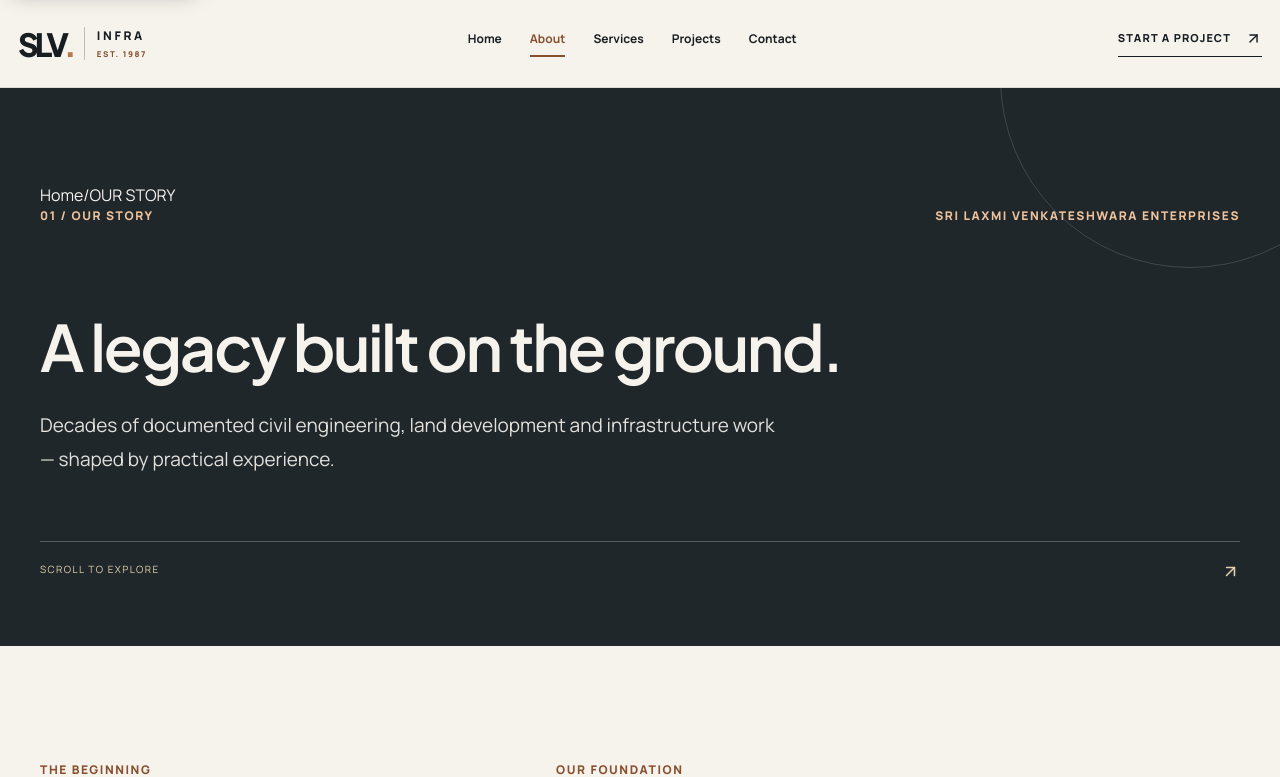
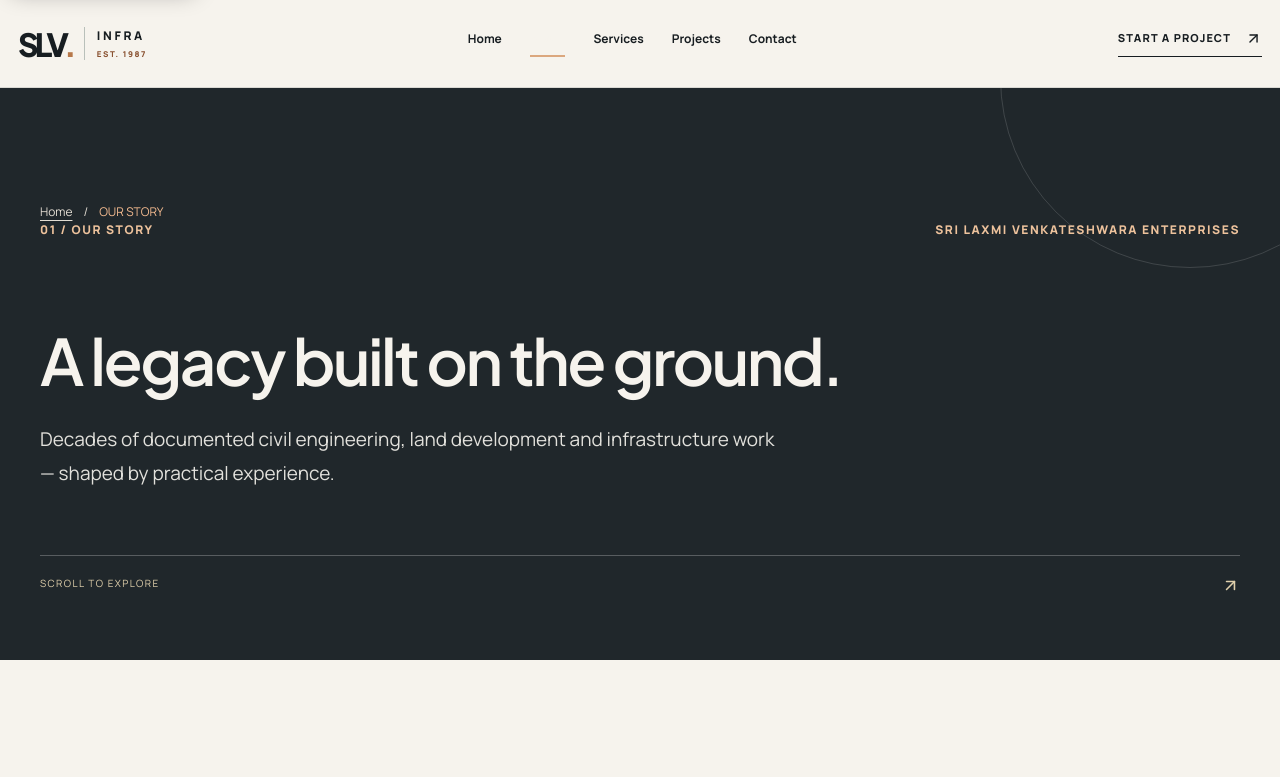
Before and after one commit to mkraja826/Slvinfra, a Next.js app: page /about in a window 1280 px wide. Shown: the top 777 px of the page. Built offline with nearby package versions, Linux system fonts and the light colour scheme.

Commit message:
Style sticky shrinking header, active navigation and breadcrumbs

```diff
--- a/src/app/globals.css
+++ b/src/app/globals.css
@@ -344,3 +344,18 @@ p{overflow-wrap:break-word}
 .service-row[id]:target{outline:2px solid #b7784a;outline-offset:-2px}
 @media(max-width:699px){.hero-actions{width:100%;gap:10px}.hero-action-primary,.hero-action-secondary{font-size:11px;min-height:46px;padding:11px 14px;flex:1 1 145px}}
 @media(prefers-reduced-motion:reduce){.hero-action-primary,.hero-action-secondary{transition:none}}
+
+
+/* Compact sticky navigation and accessible inner-page wayfinding */
+.site-header{position:sticky;top:0;z-index:80;transition:height .2s ease,box-shadow .2s ease}
+.site-header-compact{height:60px;box-shadow:0 8px 22px #00000020}
+.site-header-compact .brand-monogram{font-size:25px}
+.site-header-compact .brand-label{font-size:11px}
+.site-header-compact .mobile-nav{top:60px}
+.desktop-nav a[aria-current="page"]{color:#f6f3ed;border-bottom:2px solid #dba77e;padding-bottom:7px}
+.mobile-nav a[aria-current="page"]{color:#f3c49e}
+.mobile-nav a{min-height:52px}
+.inner-breadcrumb{display:flex;align-items:center;gap:11px;padding:20px 0 0;font-size:12px;line-height:1.5;color:#e3ddd3}
+.inner-breadcrumb a{color:inherit;text-decoration:underline;text-underline-offset:4px}
+.inner-breadcrumb span[aria-current="page"]{color:#f4bb90}
+@media(prefers-reduced-motion:reduce){.site-header{transition:none}}
```
